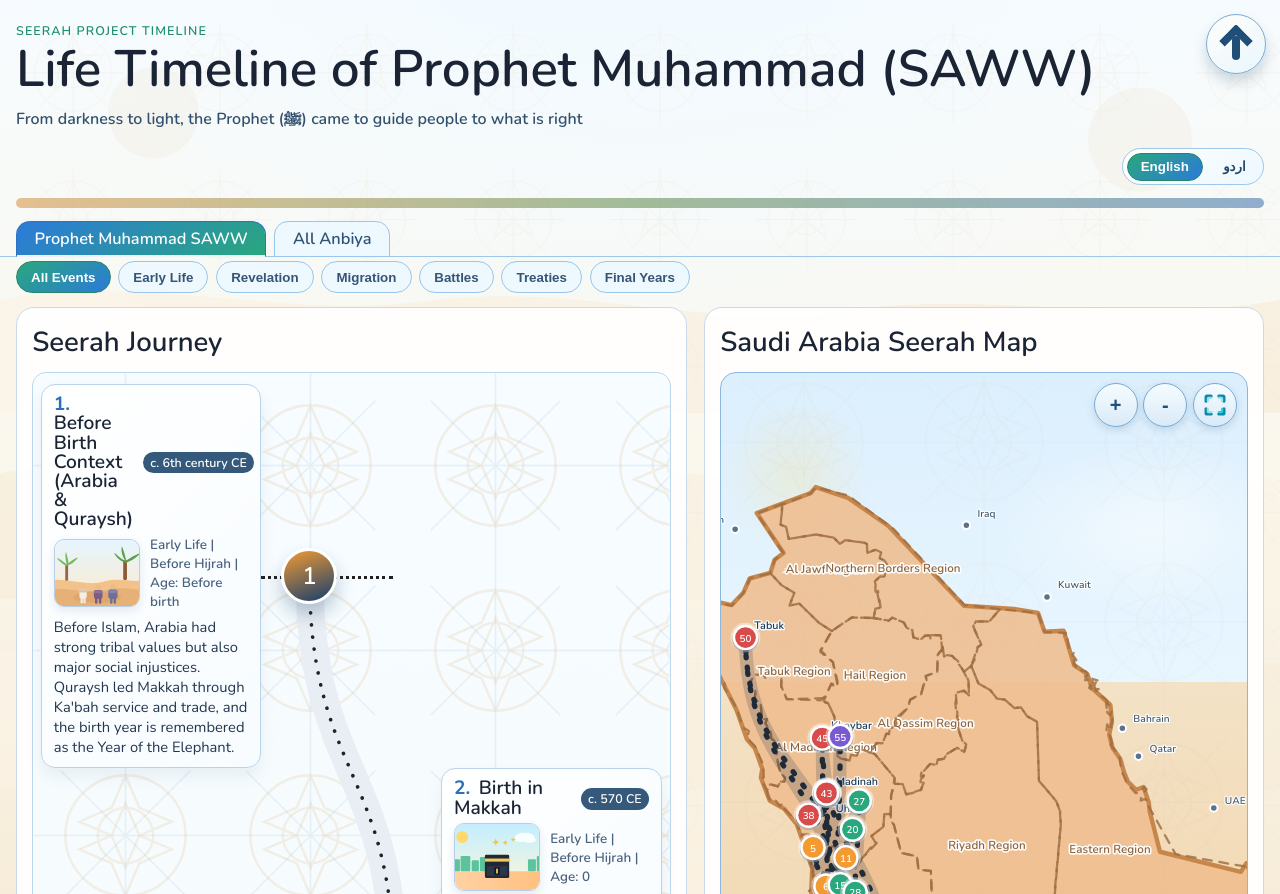
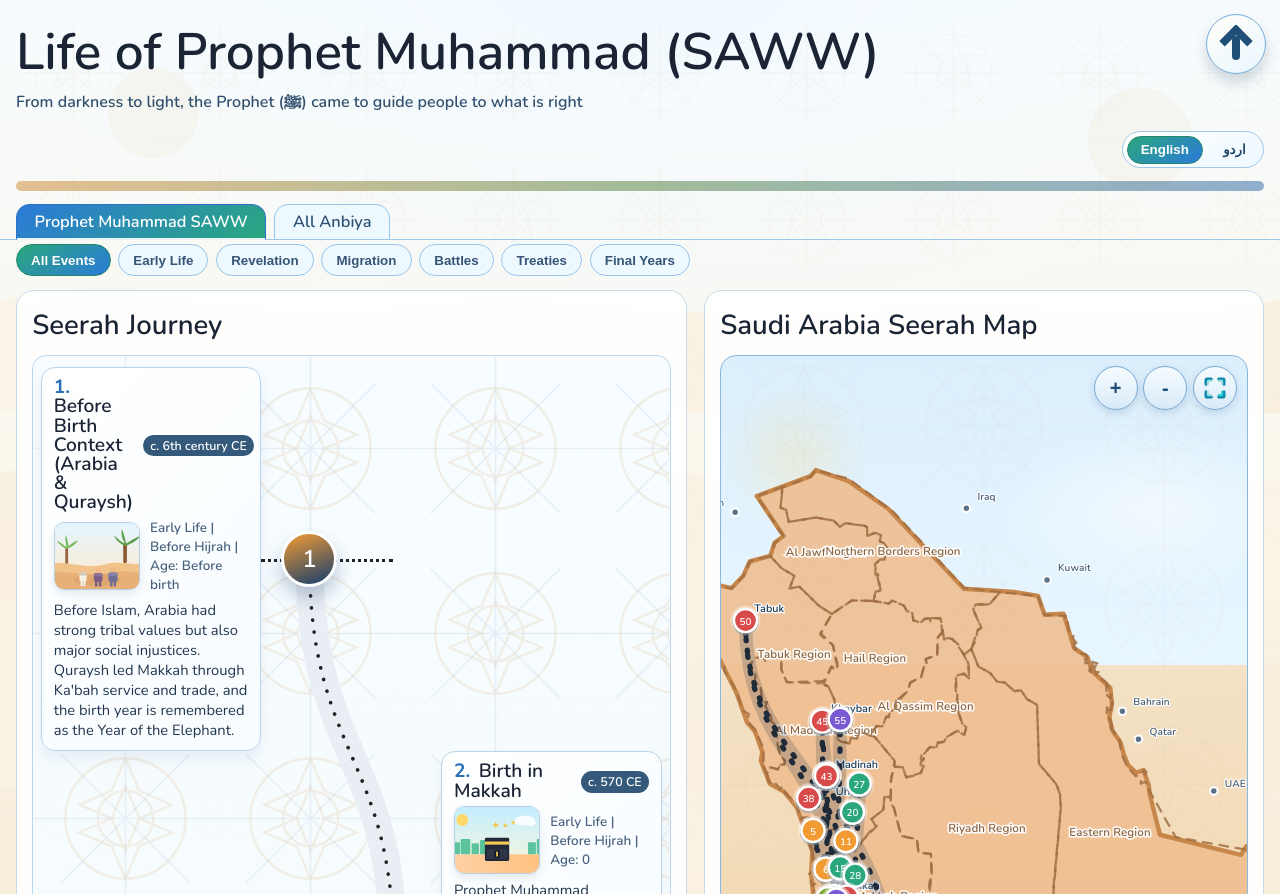
Before and after one commit to haroonrasheed/Seerah, a plain HTML site: page index.html in a window 1280 px wide. Shown: the top 894 px of the page. Drawn offline with nearby package versions, Linux system fonts and the light colour scheme; animation ran at ten frames a second.

Commit message:
Add files via upload

```diff
--- a/app.js
+++ b/app.js
@@ -998,7 +998,7 @@ const PHASE_CLIPARTS = {
 };
 
 const DEFAULT_CLIPART = "./default-seerah.svg";
-const JOURNEY_GUIDE_ICON = "./journey-guide-character.png";
+const JOURNEY_GUIDE_ICON = "./journey-guide-character.gif";
 
 const PHASE_LABELS_UR = {
   early: "ابتدائی زندگی",
@@ -1011,8 +1011,9 @@ const PHASE_LABELS_UR = {
 
 const UI_TEXT = {
   en: {
-    heroEyebrow: "Seerah Project Timeline",
-    heroTitle: "Life Timeline of Prophet Muhammad (SAWW)",
+    heroEyebrow: "",
+    heroTitle: "Life of Prophet Muhammad (SAWW)",
+    heroSubtitle: "From darkness to light, the Prophet (ﷺ) came to guide people to what is right",
     noticeHowTo: "<strong>How to use:</strong> click any numbered point to open full event details.",
     noticeDate: "<strong>Date note:</strong> some early dates are approximate across historical sources.",
     noticeVisual: "<strong>Visual note:</strong> this project uses places/maps only, not personal depictions.",
@@ -1076,8 +1077,9 @@ const UI_TEXT = {
     prophetOpenAria: "Open prophet details"
   },
   ur: {
-    heroEyebrow: "سیرت پراجیکٹ ٹائم لائن",
-    heroTitle: "حیاتِ رسول محمد ﷺ کی ٹائم لائن",
+    heroEyebrow: "",
+    heroTitle: "حیاتِ رسول محمد ﷺ",
+    heroSubtitle: "اندھیروں سے روشنی تک، نبی کریم ﷺ لوگوں کو سیدھی اور درست راہ دکھانے کے لیے تشریف لائے۔",
     noticeHowTo: "<strong>طریقہ استعمال:</strong> کسی بھی نمبر والے پوائنٹ پر کلک کریں اور مکمل تفصیل پڑھیں۔",
     noticeDate: "<strong>تاریخی نوٹ:</strong> ابتدائی دور کی بعض تاریخیں مختلف تاریخی مآخذ میں اندازاً بیان ہوتی ہیں۔",
     noticeVisual: "<strong>بصری نوٹ:</strong> اس پراجیکٹ میں صرف مقامات اور نقشہ شامل ہیں، شخصی تصاویر نہیں۔",
@@ -1554,6 +1556,7 @@ const viewTabsEl = document.getElementById("viewTabs");
 
 const heroEyebrowEl = document.getElementById("heroEyebrow");
 const heroTitleEl = document.getElementById("heroTitle");
+const heroSubtitleEl = document.getElementById("heroSubtitle");
 const noticeHowToEl = document.getElementById("noticeHowTo");
 const noticeDateEl = document.getElementById("noticeDate");
 const noticeVisualEl = document.getElementById("noticeVisual");
@@ -3064,6 +3067,7 @@ function applyLanguage(isInitial = false) {
   };
   heroEyebrowEl.textContent = ui.heroEyebrow;
   heroTitleEl.textContent = ui.heroTitle;
+  heroSubtitleEl.textContent = ui.heroSubtitle;
   noticeHowToEl.innerHTML = ui.noticeHowTo;
   noticeDateEl.innerHTML = ui.noticeDate;
   noticeVisualEl.innerHTML = ui.noticeVisual;
--- a/index.html
+++ b/index.html
@@ -5,6 +5,7 @@
   <meta name="viewport" content="width=device-width, initial-scale=1.0">
   <title>Seerah Timeline | Prophet Muhammad (SAWW)</title>
   <meta name="description" content="Educational timeline of major life events of Prophet Muhammad (SAWW) with important locations in present-day Saudi Arabia.">
+  <link rel="icon" type="image/png" href="Fevicon.png">
   <link rel="preconnect" href="https://fonts.googleapis.com">
   <link rel="preconnect" href="https://fonts.gstatic.com" crossorigin>
   <link href="https://fonts.googleapis.com/css2?family=Amiri:wght@400;700&family=Nunito:wght@400;500;600;700&display=swap" rel="stylesheet">
@@ -12,9 +13,9 @@
 </head>
 <body>
   <header class="hero">
-    <p id="heroEyebrow" class="eyebrow">Seerah Project Timeline</p>
-    <h1 id="heroTitle">Life Timeline of Prophet Muhammad (SAWW)</h1>
-    <p class="subtitle">From darkness to light, the Prophet (ﷺ) came to guide people to what is right</p>
+    <p id="heroEyebrow" class="eyebrow"></p>
+    <h1 id="heroTitle">Life of Prophet Muhammad (SAWW)</h1>
+    <p id="heroSubtitle" class="subtitle">From darkness to light, the Prophet (ﷺ) came to guide people to what is right</p>
     <div class="lang-switch" role="group" aria-label="Language switcher">
       <button class="lang-btn active" data-lang="en" type="button">English</button>
       <button class="lang-btn" data-lang="ur" type="button">اردو</button>
```
Also changed, not shown: Fevicon.png (added), 1 other file.
